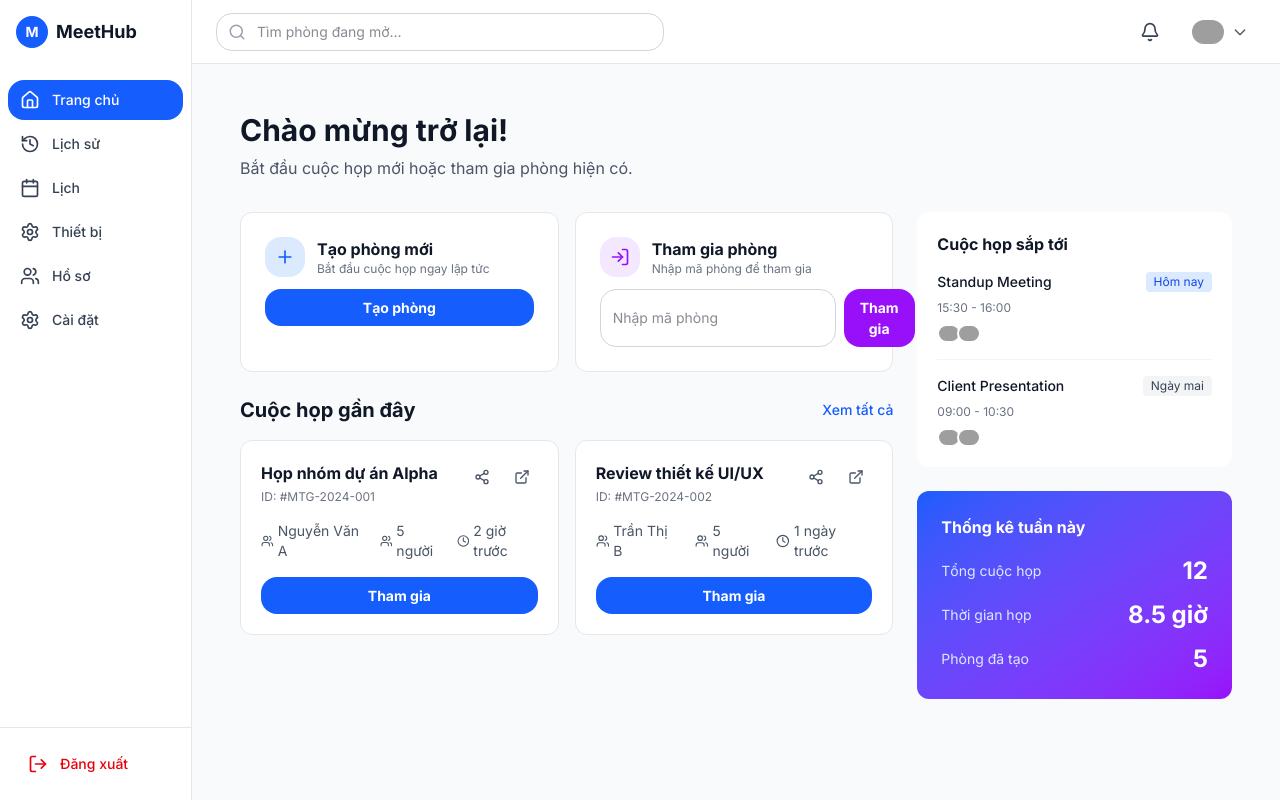
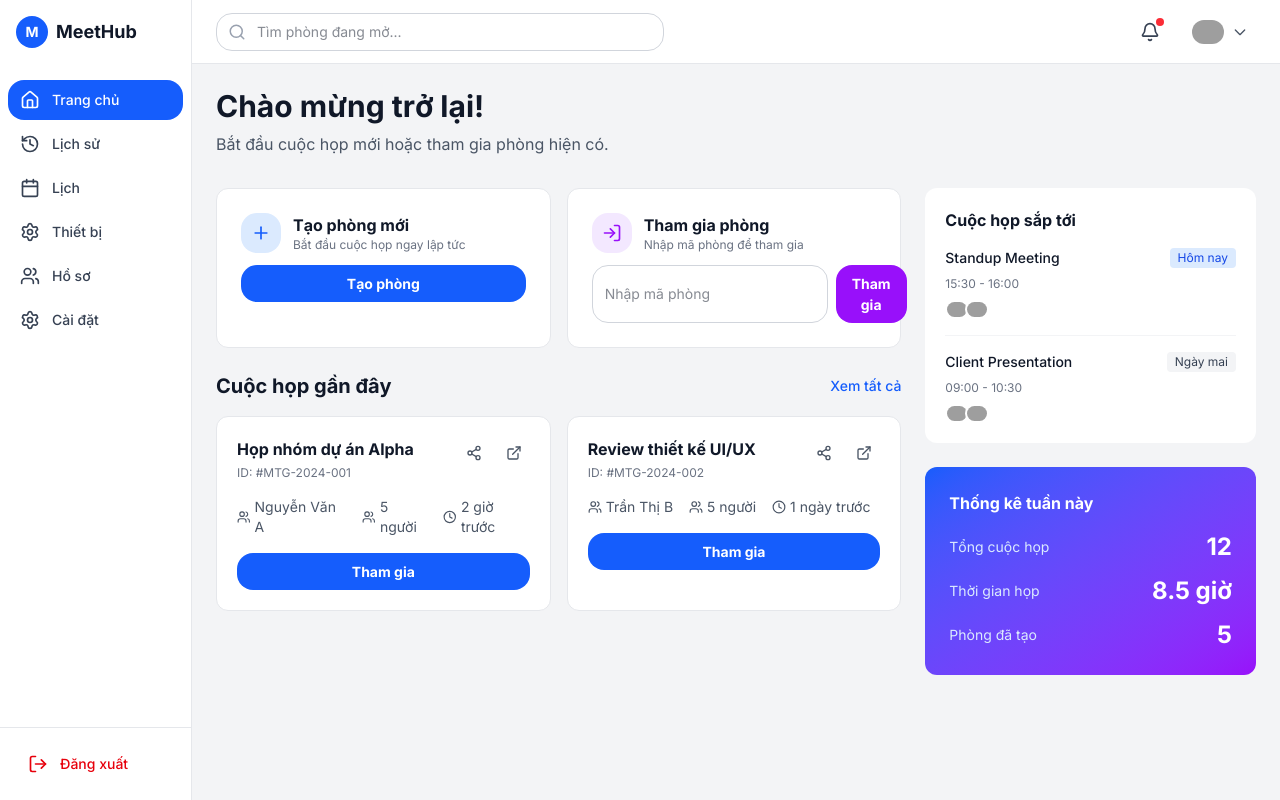
Before and after one commit to quocvietpham185/meeting_p2p, a Next.js app: page / in a window 1280 px wide. Built offline with nearby package versions, Linux system fonts and the light colour scheme; grey boxes are pictures that could not be loaded.

Commit message:
fix folder and update meeting

```diff
--- a/src/app/layout.tsx
+++ b/src/app/layout.tsx
@@ -1,40 +1,20 @@
-'use client';
+import type { Metadata } from 'next';
+import '../styles/index.css';
 
-import { usePathname } from 'next/navigation';
-import '../styles/index.css';
-import Header from '@/components/layout/Header';
-import Sidebar from '@/components/layout/SideBar';
+export const metadata: Metadata = {
+  title: 'VideoMeet',
+  description: 'Join seamless meetings and connect with your team anywhere',
+};
 
 export default function RootLayout({
   children,
 }: {
   children: React.ReactNode;
 }) {
-  const pathname = usePathname();
-
-  // ✅ Kiểm tra xem có phải trang auth không
-  const isAuthPage = pathname.startsWith('/auth');
-
   return (
-    <html lang="en">
+    <html lang="en" className="mdl-js">
       <body className="antialiased bg-gray-50 text-gray-900">
-        {isAuthPage ? (
-          // ❌ Layout trống cho trang đăng nhập / đăng ký
-          <main className="min-h-screen flex items-center justify-center">
-            {children}
-          </main>
-        ) : (
-          // ✅ Layout chính có Sidebar và Header
-          <div className="flex h-screen">
-            <Sidebar />
-            <div className="flex-1 flex flex-col overflow-hidden">
-              <Header />
-              <main className="flex-1 overflow-y-auto p-6 bg-gray-50">
-                {children}
-              </main>
-            </div>
-          </div>
-        )}
+        {children}
       </body>
     </html>
   );
--- a/src/app/page.tsx
+++ b/src/app/page.tsx
@@ -1,4 +1,3 @@
-
 'use client';
 import React from 'react';
 import { useRouter } from 'next/navigation';
@@ -7,120 +6,53 @@ import StatsWidget from '@/app/widget/StatsWidget';
 import { Meeting, UpcomingMeeting, Stats } from '@/interfaces/models/meeting';
 import UpcomingMeetings from './meeting/UpComingMeeting';
 import MeetingActions from './meeting/MeetingAction';
+import MainLayout from '@/components/layout/MainLayout';
 
 export default function HomePage() {
   const router = useRouter();
 
-  // Mock data
   const upcomingMeetings: UpcomingMeeting[] = [
-    {
-      id: '1',
-      title: 'Standup Meeting',
-      time: '15:30 - 16:00',
-      status: 'today',
-      participants: [
+    { id: '1', title: 'Standup Meeting', time: '15:30 - 16:00', status: 'today', participants: [
       { id: '1', name: 'User 1', avatar: '/images/avatar1.png' },
       { id: '2', name: 'User 2', avatar: '/images/avatar2.png' },
-      ],
-    },
-    {
-      id: '2',
-      title: 'Client Presentation',
-      time: '09:00 - 10:30',
-      status: 'tomorrow',
-      participants: [
+    ] },
+    { id: '2', title: 'Client Presentation', time: '09:00 - 10:30', status: 'tomorrow', participants: [
       { id: '3', name: 'User 3', avatar: '/images/avatar3.png' },
       { id: '4', name: 'User 4', avatar: '/images/avatar4.png' },
-      ],
-    },
+    ] },
   ];
 
   const recentMeetings: Meeting[] = [
-    {
-      id: '1',
-      title: 'Họp nhóm dự án Alpha',
-      meetingId: '#MTG-2024-001',
-      organizer: {
-        id: '1',
-        name: 'Nguyễn Văn A',
-        avatar: '/images/avatar1.png',
-      },
-      participants: 5,
-      timeRemaining: '2 giờ trước',
-    },
-    {
-      id: '2',
-      title: 'Review thiết kế UI/UX',
-      meetingId: '#MTG-2024-002',
-      organizer: { id: '2', name: 'Trần Thị B', avatar: '/images/avatar2.png' },
-      participants: 5,
-      timeRemaining: '1 ngày trước',
-    },
+    { id: '1', title: 'Họp nhóm dự án Alpha', meetingId: '#MTG-2024-001', organizer: { id: '1', name: 'Nguyễn Văn A', avatar: '/images/avatar1.png' }, participants: 5, timeRemaining: '2 giờ trước' },
+    { id: '2', title: 'Review thiết kế UI/UX', meetingId: '#MTG-2024-002', organizer: { id: '2', name: 'Trần Thị B', avatar: '/images/avatar2.png' }, participants: 5, timeRemaining: '1 ngày trước' },
   ];
 
-  const stats: Stats = {
-    totalMeetings: 12,
-    avgDuration: '8.5 giờ',
-    roomsCreated: 5,
-  };
+  const stats: Stats = { totalMeetings: 12, avgDuration: '8.5 giờ', roomsCreated: 5 };
 
-  const handleCreateMeeting = () => {
-    router.push('/meeting');
-  };
-
-  const handleJoinMeeting = (code: string) => {
-    console.log('Join meeting with code:', code);
-    // TODO: Validate code and join meeting
-    // router.push(`/meeting/room/${code}`);
-    alert(`Joining meeting: ${code}`);
-  };
-
-  const handleJoinMeetingCard = (id: string) => {
-    console.log('Join meeting:', id);
-    // TODO: Join meeting logic
-    // router.push(`/meeting/room/${id}`);
-    alert(`Joining meeting ID: ${id}`);
-  };
-
+  const handleCreateMeeting = () => router.push('/meeting');
+  const handleJoinMeeting = (code: string) => alert(`Joining meeting: ${code}`);
+  const handleJoinMeetingCard = (id: string) => alert(`Joining meeting ID: ${id}`);
   const handleShareMeeting = (id: string) => {
-    console.log('Share meeting:', id);
-    // TODO: Share meeting logic
     const shareUrl = `${window.location.origin}/meeting/join/${id}`;
     navigator.clipboard.writeText(shareUrl);
     alert('Link copied to clipboard!');
   };
 
   return (
-    <div className="max-w-7xl mx-auto p-6">
-      {/* Welcome Section */}
+    <MainLayout>
+      <div>
         <div className="mb-8">
-        <h1 className="text-3xl font-bold text-gray-900 mb-2">
-          Chào mừng trở lại!
-        </h1>
-        <p className="text-gray-600">
-          Bắt đầu cuộc họp mới hoặc tham gia phòng hiện có.
-        </p>
+          <h1 className="text-3xl font-bold text-gray-900 mb-2">Chào mừng trở lại!</h1>
+          <p className="text-gray-600">Bắt đầu cuộc họp mới hoặc tham gia phòng hiện có.</p>
         </div>
 
-      {/* Main Content */}
         <div className="grid grid-cols-1 lg:grid-cols-3 gap-6">
-        {/* Left Column */}
           <div className="lg:col-span-2 space-y-6">
-          {/* Meeting Actions */}
-          <MeetingActions
-            onCreateMeeting={handleCreateMeeting}
-            onJoinMeeting={handleJoinMeeting}
-          />
-
-          {/* Recent Meetings */}
+            <MeetingActions onCreateMeeting={handleCreateMeeting} onJoinMeeting={handleJoinMeeting} />
             <div>
               <div className="flex items-center justify-between mb-4">
-              <h2 className="text-xl font-semibold text-gray-900">
-                Cuộc họp gần đây
-              </h2>
-              <button className="text-sm text-blue-600 hover:text-blue-700 font-medium">
-                Xem tất cả
-              </button>
+                <h2 className="text-xl font-semibold text-gray-900">Cuộc họp gần đây</h2>
+                <button className="text-sm text-blue-600 hover:text-blue-700 font-medium">Xem tất cả</button>
               </div>
               <div className="grid grid-cols-1 md:grid-cols-2 gap-4">
                 {recentMeetings.map((meeting) => (
@@ -134,13 +66,12 @@ export default function HomePage() {
               </div>
             </div>
           </div>
-
-        {/* Right Column */}
           <div className="space-y-6">
             <UpcomingMeetings meetings={upcomingMeetings} />
             <StatsWidget stats={stats} />
           </div>
         </div>
       </div>
+    </MainLayout>
   );
 }
--- /dev/null
+++ b/src/components/layout/MainLayout.tsx
@@ -0,0 +1,34 @@
+'use client';
+import React, { useState } from 'react';
+import Sidebar from './SideBar';
+import Header from './Header';
+
+interface MainLayoutProps {
+  children: React.ReactNode;
+}
+
+export default function MainLayout({ children }: MainLayoutProps) {
+  const [activeNav, setActiveNav] = useState('home');
+
+  return (
+    <div className="flex h-screen bg-gray-100">
+      {/* Sidebar bên trái */}
+      <Sidebar activeItem={activeNav} onNavigate={setActiveNav} />
+
+      {/* Nội dung chính */}
+      <div className="flex flex-col flex-1">
+        {/* Header trên cùng */}
+        <Header
+          user={{
+            name: 'Việt Phạm',
+            avatar: '/images/avatar1.png',
+          }}
+          unreadNotifications={3}
+        />
+
+        {/* Khu vực nội dung chính */}
+        <main className="flex-1 overflow-y-auto p-6">{children}</main>
+      </div>
+    </div>
+  );
+}
```
Lines whose indentation alone changed are shown as unchanged.
